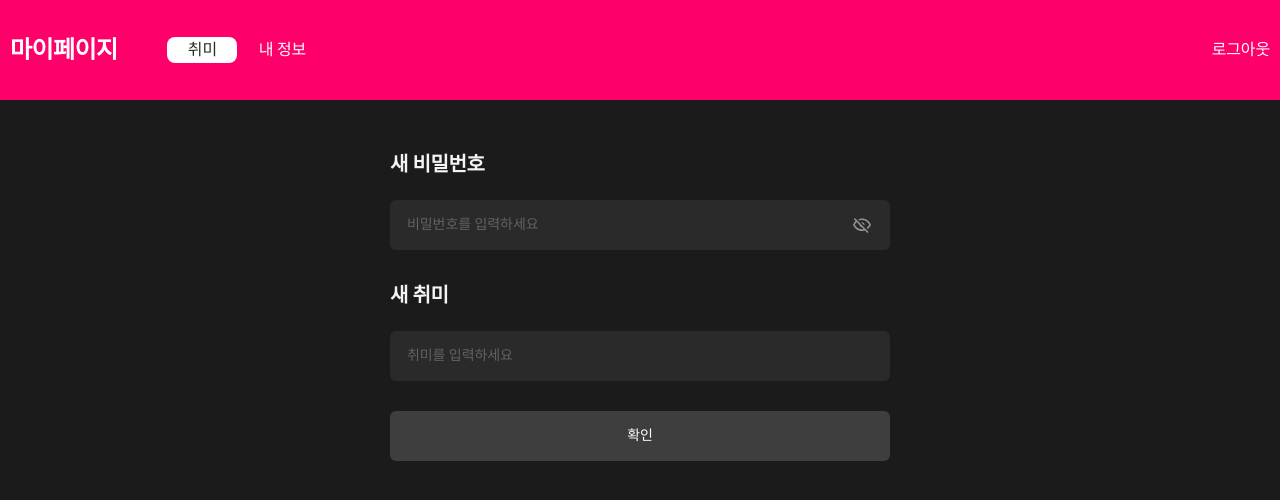
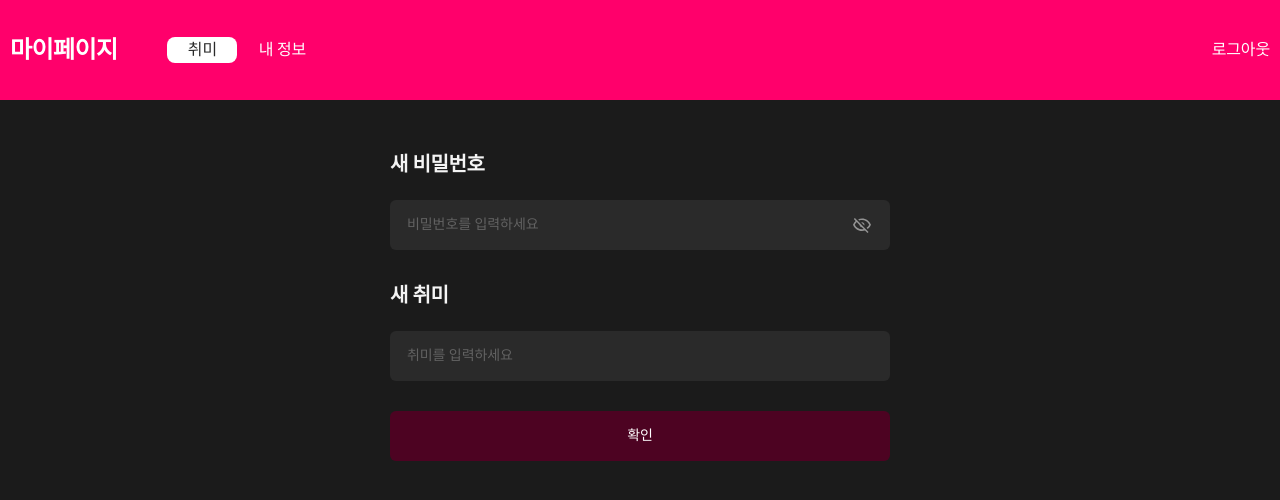
Before and after one commit to imddoy/ChaeHyunKim, a React (Vite) app in the folder week4-user/: page /mypage/info in a window 1280 px wide. Shown: the top 500 px of the page. Built offline with nearby package versions, Linux system fonts and the light colour scheme; sample sign-in values are in the browser's storage.

Commit message:
design: 버튼 hover 시 transition 배경색 전환 적용

```diff
--- a/week4-user/src/components/common/button/Button.style.ts
+++ b/week4-user/src/components/common/button/Button.style.ts
@@ -6,10 +6,15 @@ export const Button = styled.button`
   padding: 0 1.6rem;
 
   background-color: ${({ theme, disabled }) =>
-    disabled ? theme.colors.gray_700 : theme.colors.main_pink_400};
+    disabled ? theme.colors.pink_900 : theme.colors.main_pink_400};
   color: ${({ theme }) => theme.colors.white};
   ${({ theme }) => theme.fonts["body2-normal-medi"]};
   border-radius: 6px;
+  transition: background-color 0.5s;
+  cursor: ${({ disabled }) => (disabled ? "not-allowed" : "pointer")};
 
-  cursor: ${({ disabled }) => (disabled ? "not-allowed" : "pointer")};
+  &: hover {
+    background-color: ${({ theme, disabled }) =>
+      disabled ? theme.colors.pink_900 : theme.colors.pink_600};
+  }
 `;
```
